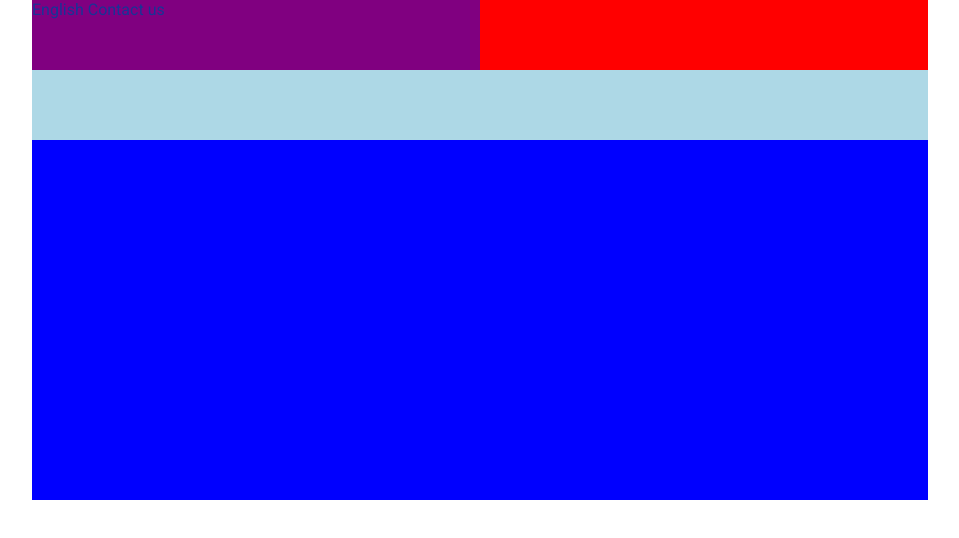
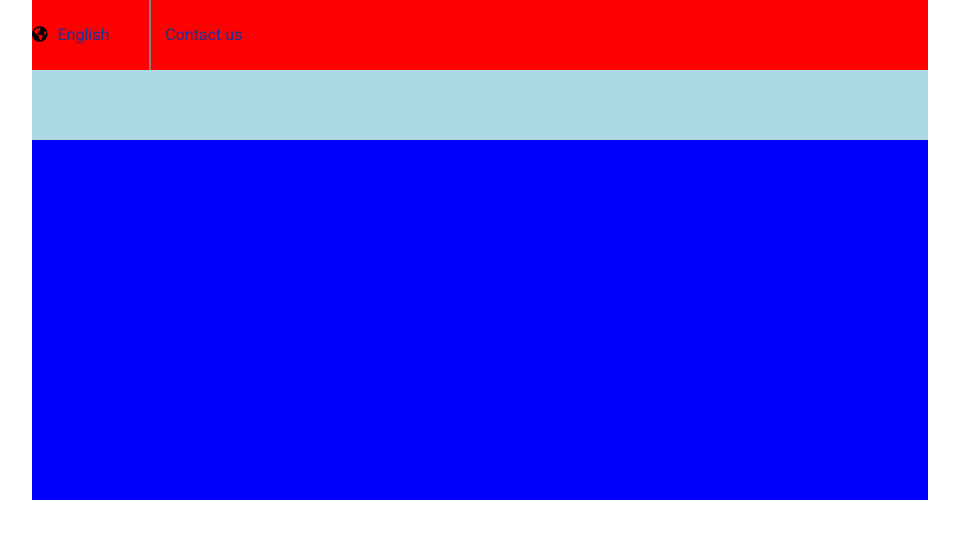
Before and after one commit to erasmomagliozzi/html-css-hubspot, a plain HTML site: page index.html in a window 1280 px wide. Shown: the whole page, without its empty margins (160-1119 px from the left). Drawn offline with Linux system fonts and the light colour scheme.

Commit message:
modifiche

```diff
--- a/css/style.css
+++ b/css/style.css
@@ -18,7 +18,7 @@ header {
   background-color: yellow;
 }
 .up-top-header {
-  height: 50%;
+  height: 70px;
   background-color: red;
 }
 .down-top-header {
@@ -27,19 +27,32 @@ header {
 }
 .left-up-top-header {
   width: 50%;
-  background-color: purple;
-  height: 100%;
+  line-height: 70px;
+
+  height: 70px;
 
   /* float: left; */
 }
 .left-up-top-header li {
   list-style: none;
   display: inline-block;
-
+  padding-right: 40px;
+}
+.left-up-top-header i {
+  padding-right: 10px;
 }
 .left-up-top-header li a {
   text-decoration: none;
   color:rgb(24, 51, 150);
+}
+.left-up-top-header ul li:first-child {
+  border-right: 2px solid grey;
+  border-right-style: inset;
+
+
+  }
+.left-up-top-header ul li:last-child {
+  padding-left: 10px;
 }
 /* .left-up-top-header::after {
   content: "";
--- a/index.html
+++ b/index.html
@@ -5,6 +5,7 @@
     <title>Hubspot</title>
     <link rel="stylesheet" href="css/style.css">
     <link href="https://fonts.googleapis.com/css?family=Roboto&display=swap" rel="stylesheet">
+    <link rel="stylesheet" href="https://cdnjs.cloudflare.com/ajax/libs/font-awesome/5.11.2/css/all.css">
   </head>
 
   <body>
@@ -13,7 +14,7 @@
         <div class="up-top-header">
           <div class="left-up-top-header">
             <ul>
-              <li><a href="#">English</a></li>
+              <li><i class="fas fa-globe-americas"></i><a href="#">English</a></li>
               <li><a href="#">Contact us</a></li>
 
             </ul>
```
